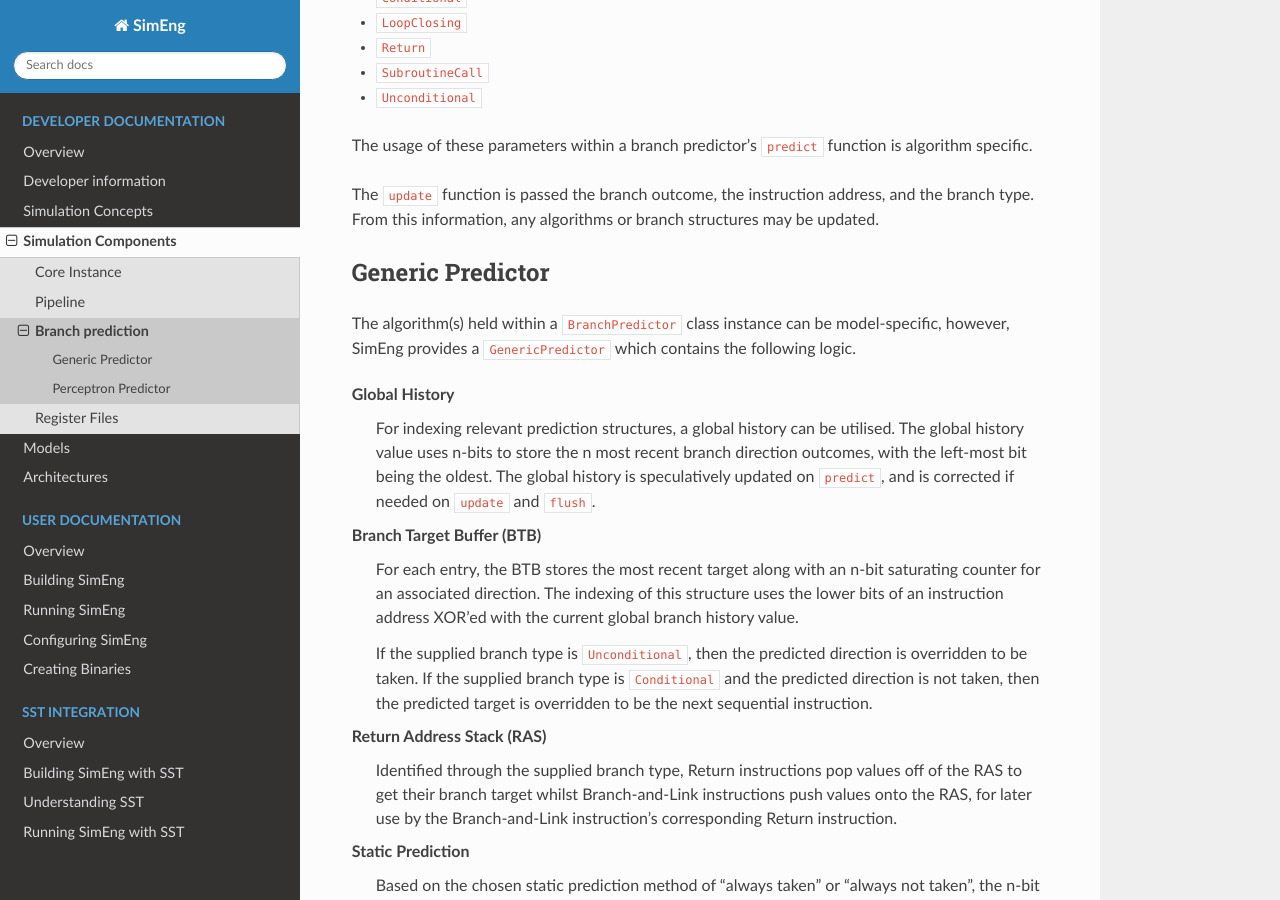
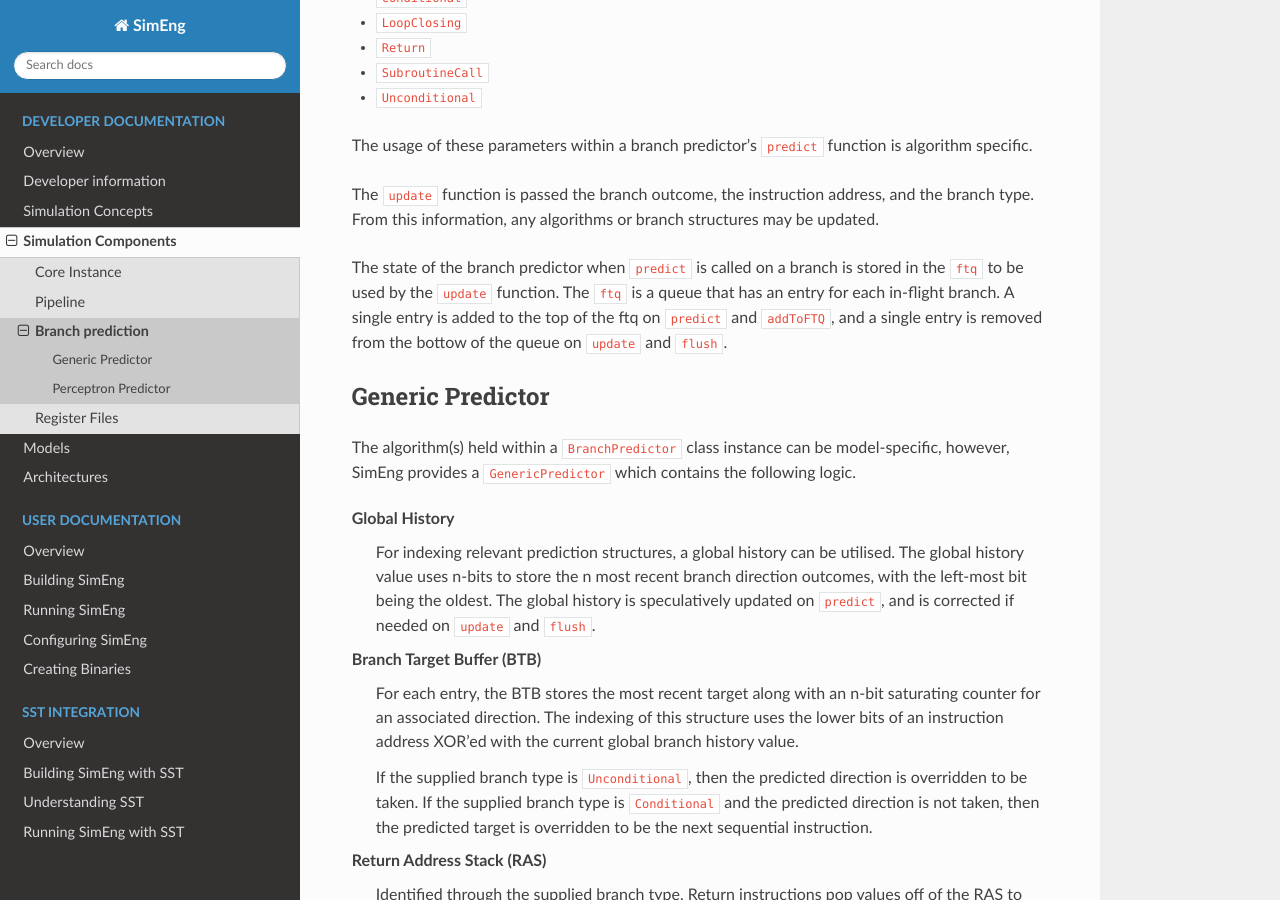
Before and after one commit to UoB-HPC/SimEng, a Sphinx documentation site: the page built from docs/sphinx/developer/components/branchPred.rst, in a window 1280 px wide and 900 px high, scrolled down 469 px. Built offline with Sphinx 7.4.7 and the Read the Docs theme 2.0.0, drawn with Linux system fonts in a browser that asks for light colours; pages that are not in the unit, such as notebooks, are missing from menus.

Commit message:
Adding ftq description in the BP docs

```diff
--- a/docs/sphinx/developer/components/branchPred.rst
+++ b/docs/sphinx/developer/components/branchPred.rst
@@ -16,6 +16,8 @@
 The usage of these parameters within a branch predictor's ``predict`` function is algorithm specific.
 
 The ``update`` function is passed the branch outcome, the instruction address, and the branch type. From this information, any algorithms or branch structures may be updated.
+
+The state of the branch predictor when ``predict`` is called on a branch is stored in the ``ftq`` to be used by the ``update`` function.  The ``ftq`` is a queue that has an entry for each in-flight branch.  A single entry is added to the top of the ftq on ``predict`` and ``addToFTQ``, and a single entry is removed from the bottow of the queue on ``update`` and ``flush``.
 
 Generic Predictor
 -----------------
```
